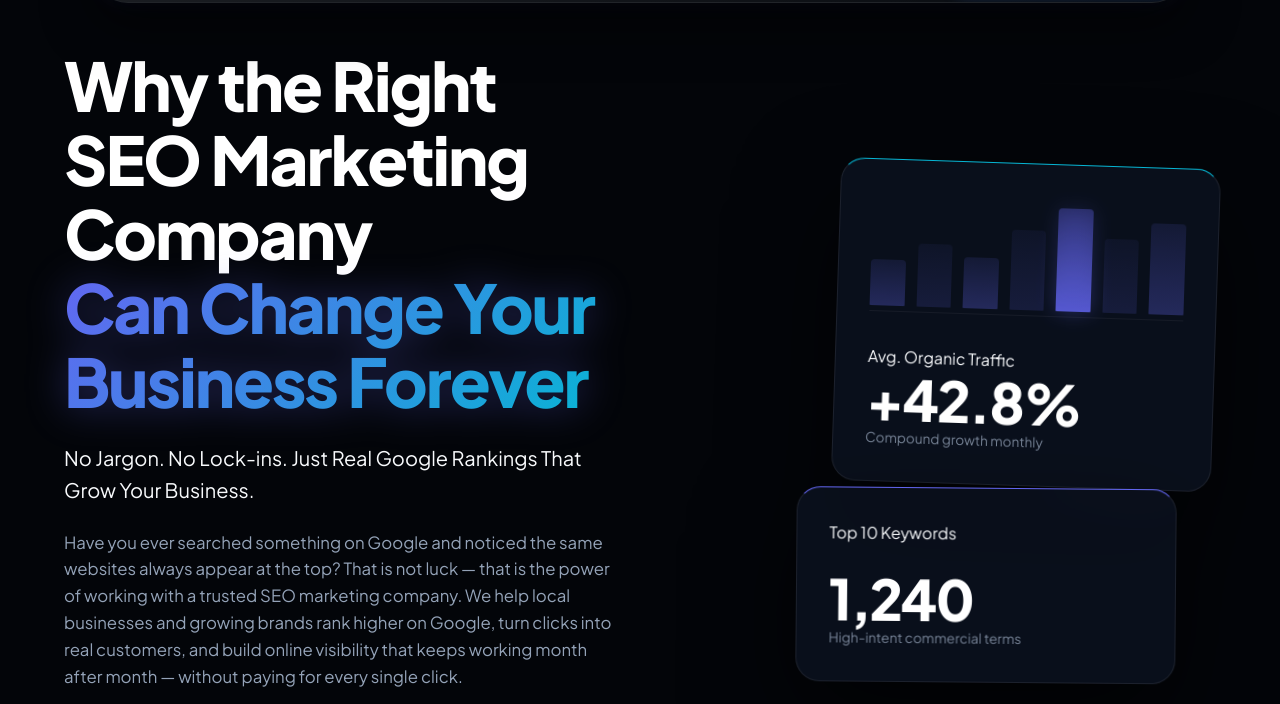
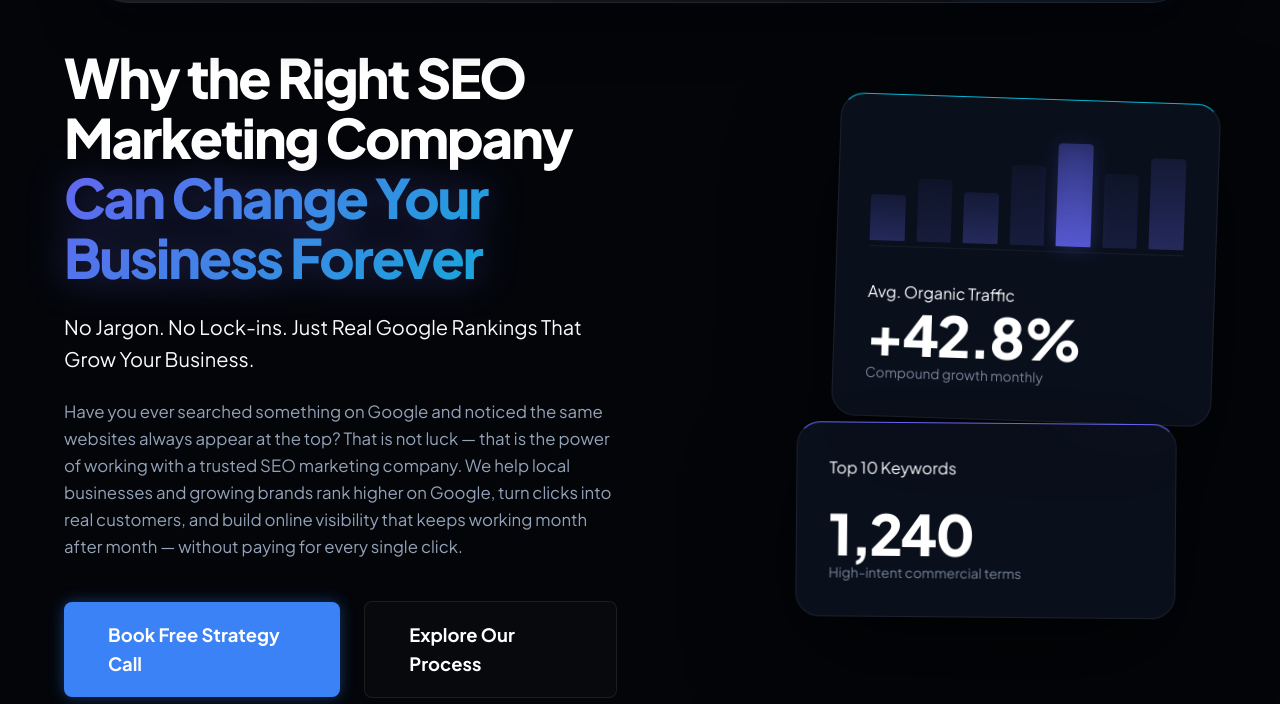
Before and after one commit to bhaktijaindm-ui/SEO-and-Website-service, a website: page index.html in a window 1280 px wide. Shown: the part 96-800 px from the top of the page. Drawn offline with nearby package versions, Linux system fonts and the light colour scheme.

Commit message:
style: reduce hero heading font size for better visual balance

```diff
--- a/src/style.css
+++ b/src/style.css
@@ -595,7 +595,7 @@ section {
 }
 
 .hero h1 {
-    font-size: clamp(2.5rem, 5.5vw, 4.2rem);
+    font-size: clamp(2.2rem, 5vw, 3.4rem);
     line-height: 1.1;
     margin-bottom: 1.5rem;
     font-weight: 900;
```
